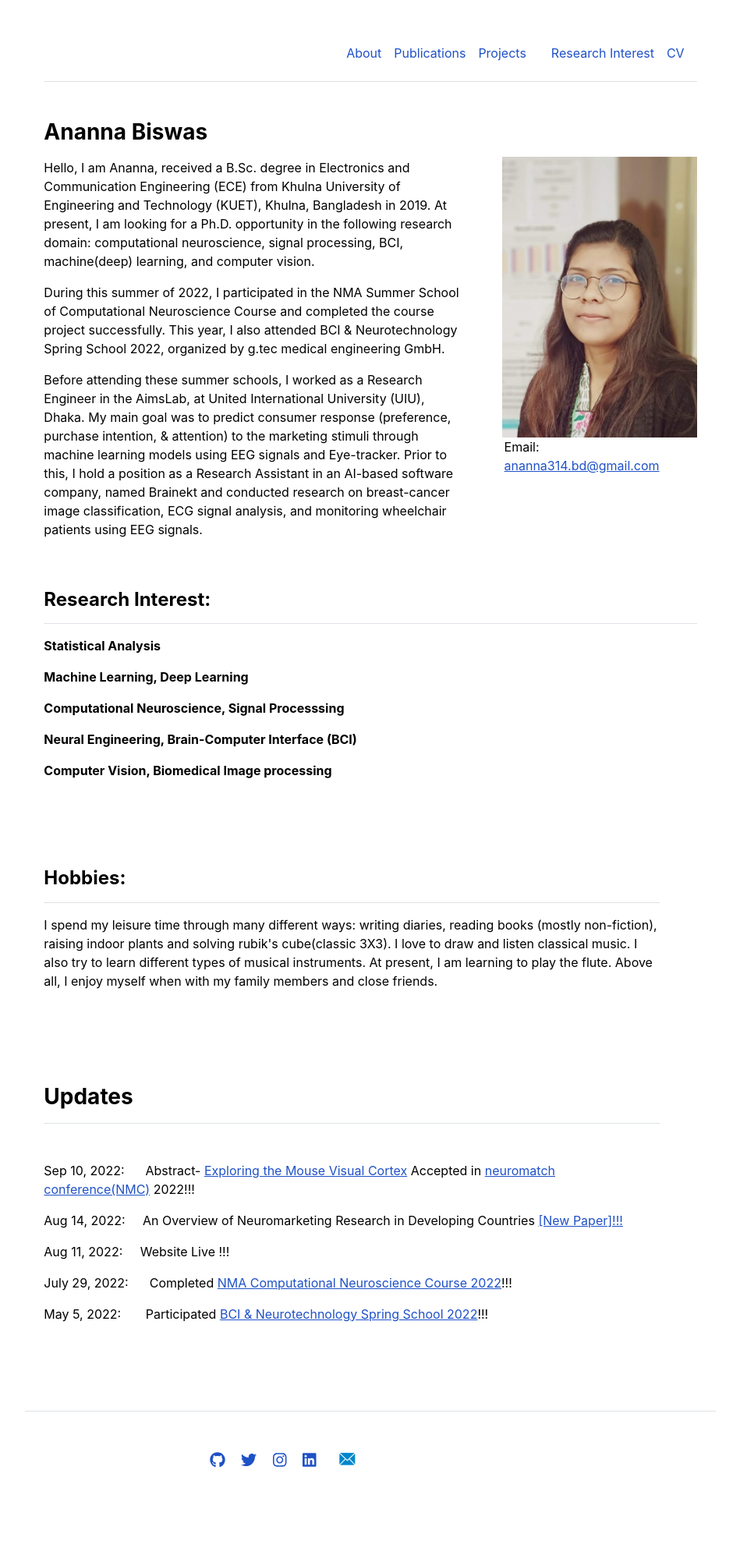
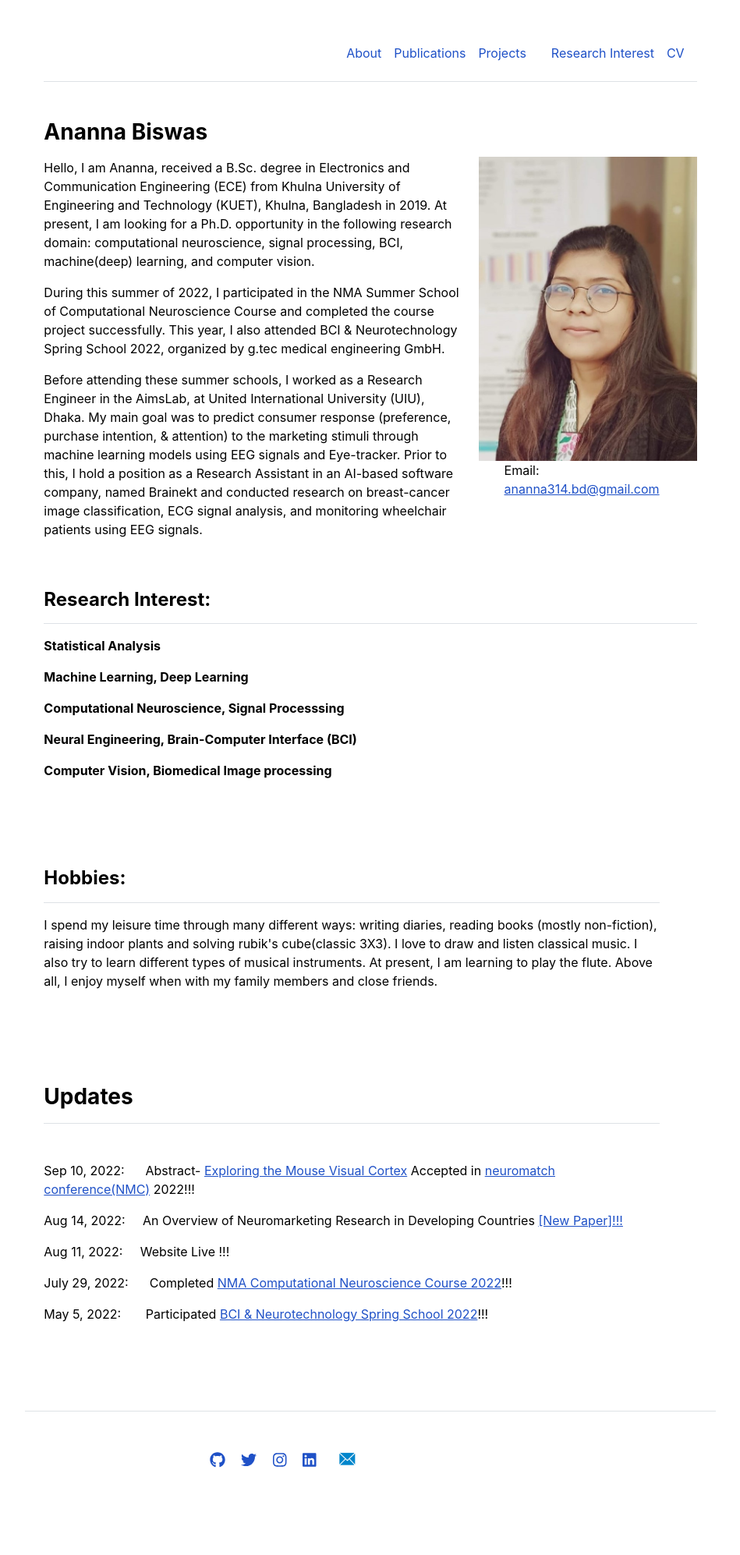
Before and after one commit to Anannabiswas/anannabiswas.github.io, a Jekyll site: the page built from index.md, in a window 1280 px wide. Shown: the whole page at 78% size, without its empty margins (165-1114 px from the left). Built offline with Jekyll 4.4.1, drawn with Linux system fonts in a browser that asks for light colours.

Commit message:
Update home.html

```diff
--- a/_layouts/home.html
+++ b/_layouts/home.html
@@ -12,7 +12,7 @@ layout: default
   <div class="col-md-4 pt-5">
     <p>
      <!--<img src="{{ site.github.url }}/assets/img/ananna_1.jpeg" alt="Home" width="250" height="310"style="float:right"> --->
-     <img src="{{ site.github.url }}/assets/img/ana.jpeg" alt="Home" width="250" height="360"style="float:right">
+     <img src="{{ site.github.url }}/assets/img/ana.jpeg" alt="Home" width="280" height="390"style="float:right">
    </p>
 
     <p style="float:right">
```
